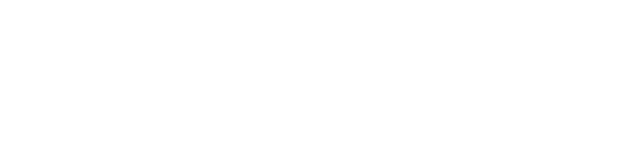
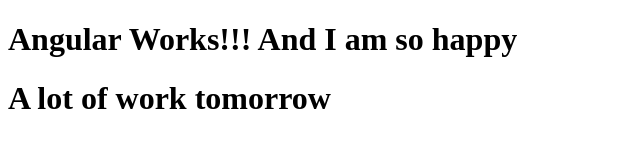
Before and after one commit to daveharmswebdev/ang-bro-gul-test, a website with bundled scripts: page index.html in a window 1280 px wide. Shown: the whole page, without its empty margins (0-640 px from the left). Built offline with nearby package versions, Linux system fonts and the light colour scheme; some packages are replaced by stand-ins of ours.

Commit message:
added index.html and mainCtrl

```diff
--- a/index.html
+++ b/index.html
@@ -6,7 +6,8 @@
 </head>
 <body ng-app="app">
   <div ng-controller="MainController">
-    <h1></h1>
+    <h1>{{message}}</h1>
+    <h1>{{message2}}</h1>
   </div>
 
   <script src="dist/bundle.js"></script>
--- a/src/js/controller/mainCtrl.js
+++ b/src/js/controller/mainCtrl.js
@@ -1,6 +1,8 @@
 'use strict';
 
 module.exports = function($scope) {
-  $scope.message = "Angular Works!!!";
+  $scope.message = "Angular Works!!! And I am so happy";
+  $scope.message2 = "A lot of work tomorrow";
   console.log($scope.message);
+  console.log($scope.message2);
 };
```
